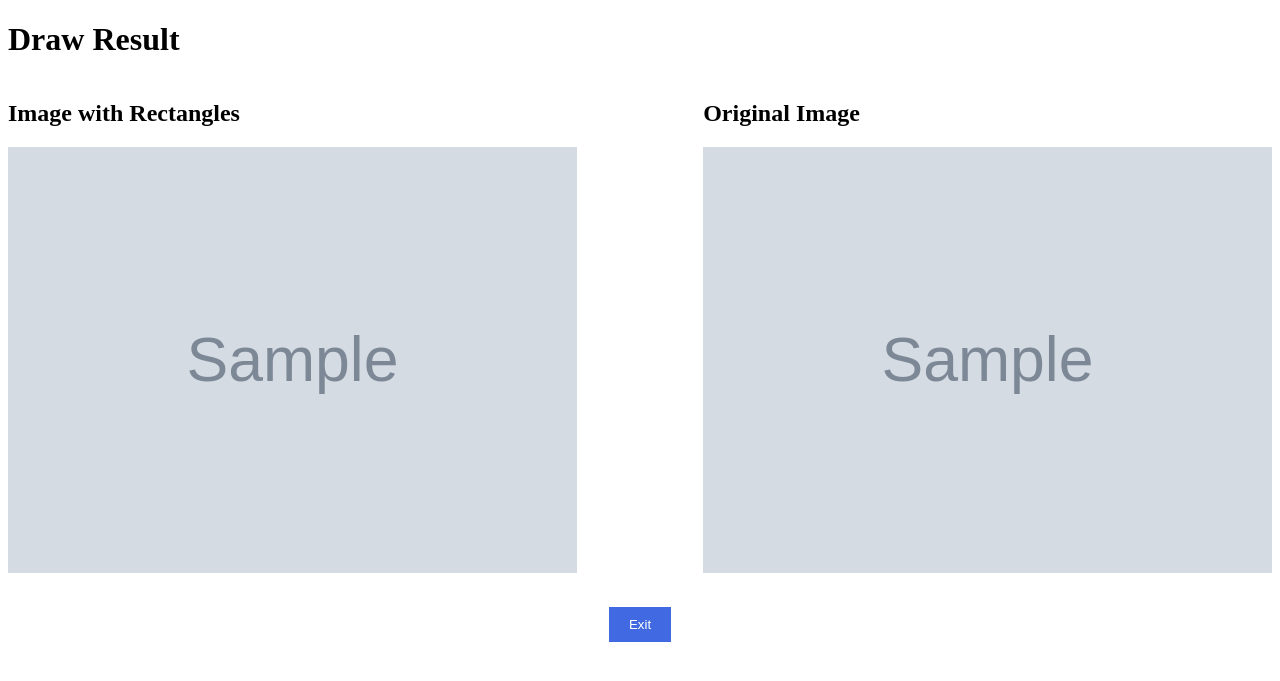
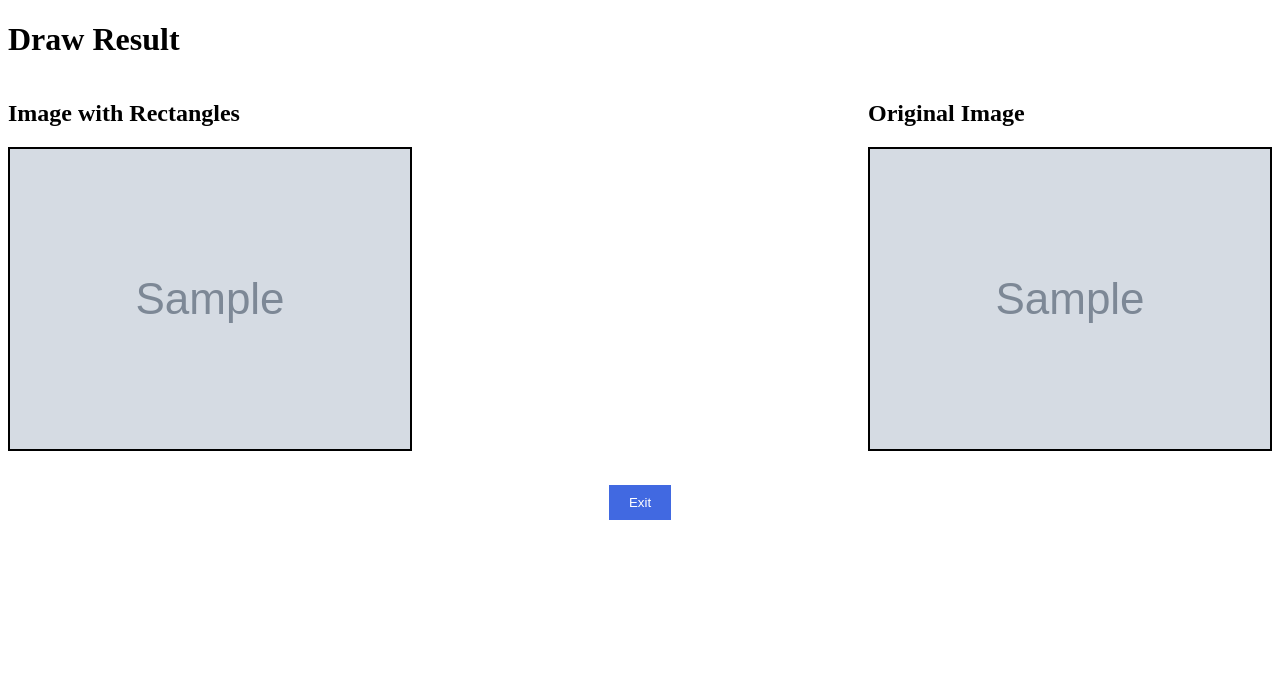
Before and after one commit to anhmup/web_base, a Flask app: template templates/result.html in a window 1280 px wide. Shown: the top 681 px of the page. Run offline with Flask 3, Linux system fonts and the light colour scheme; the template is opened without the code that fills it: most values are stand-ins (such as "Sample title", 1, 10 or a date in 2020).

Commit message:
giữ tỷ lệ khi show hình

```diff
--- a/templates/result.html
+++ b/templates/result.html
@@ -28,16 +28,24 @@
             cursor: pointer;
             margin-top: 10px;
         }
+        .image-box img {
+            max-width: 100%;  /* Ảnh không vượt quá chiều rộng của box */
+            max-height: 500px; /* Giới hạn chiều cao để không quá lớn */
+            width: auto;
+            height: auto;
+            object-fit: contain; /* Giữ nguyên tỷ lệ */
+            border: 2px solid black;
+        }
     </style>
 </head>
 <body>
     <h1>Draw Result</h1>
     <div class="container">
-        <div class="image-container">
+        <div class="image-box">
             <h2>Image with Rectangles</h2>
             <img src="{{ drawn_image_path }}" alt="Image with Rectangles">
         </div>
-        <div class="image-container">
+        <div class="image-box">
             <h2>Original Image</h2>
             <img src="{{ original_image_path }}" alt="Original Image">
         </div>
```
